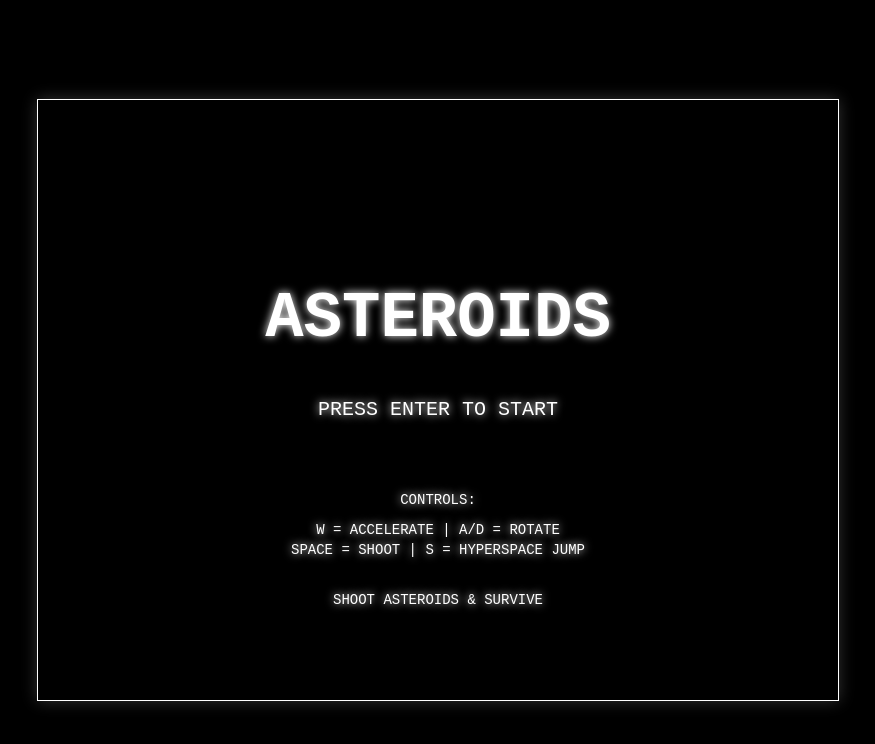
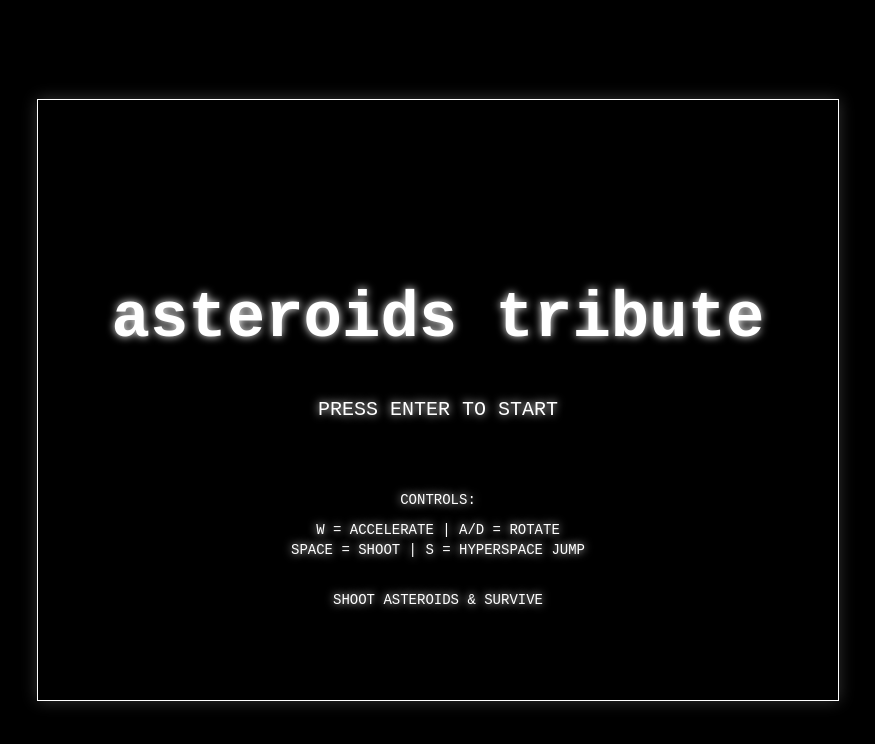
Before and after one commit to jefflunt/asteroids-tribute, a website built with Vite: page index.html in a window 1280 px wide. Shown: the whole page, without its empty margins (202-1077 px from the left). Built offline with nearby package versions, Linux system fonts and the light colour scheme.

Commit message:
JL-54 asteroids tribute title changes

```diff
--- a/index.html
+++ b/index.html
@@ -3,7 +3,7 @@
   <head>
     <meta charset="UTF-8" />
     <meta name="viewport" content="width=device-width, initial-scale=1.0" />
-    <title>Retro Asteroids</title>
+    <title>asteroids tribute</title>
   </head>
   <body>
     <div id="game-container">
--- a/src/game.ts
+++ b/src/game.ts
@@ -208,7 +208,7 @@ export class Game {
 
     // Title
     ctx.font = "bold 64px 'Courier New', Courier, monospace";
-    ctx.fillText('ASTEROIDS', this.width / 2, this.height / 2 - 80);
+    ctx.fillText('asteroids tribute', this.width / 2, this.height / 2 - 80);
 
     // Prompt (Flashes every 500ms)
     if (Math.floor(this.tickCount / 30) % 2 === 0) {
```
Also changed, not shown: dist/assets/index-CZW8SKr8.js (deleted), dist/index.html, 2 other files.
